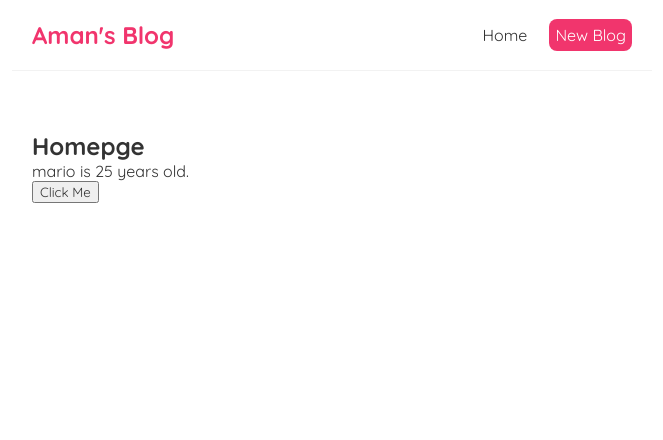
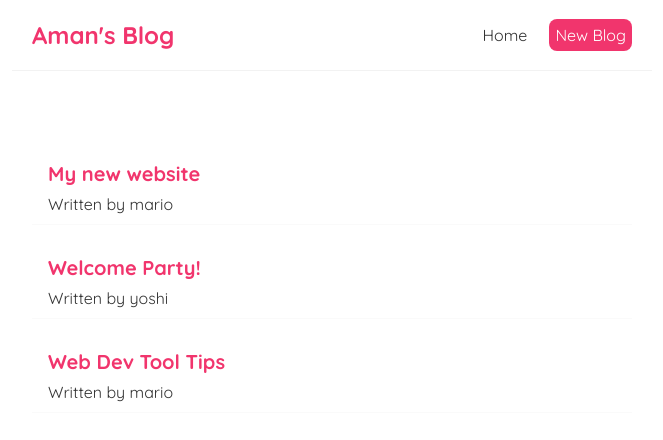
Before and after one commit to amanRecreates/react_blog, a React (Create React App) app: page / in a window 1280 px wide. Shown: the top 440 px of the page, without its empty margins (308-971 px from the left). Built offline with nearby package versions, Linux system fonts and the light colour scheme.

Commit message:
learned outputing list in react & learned react dev tools

```diff
--- a/src/Home.js
+++ b/src/Home.js
@@ -2,19 +2,20 @@
 
 const Home = () => {
 
-    const [name, setName] = useState('mario')
-    const [age, setAge] = useState(25)
-
-    const handleClick = () => {
-        setName('Aman')
-        setAge(22)
-    }
+   const [blogs, setBlogs] = useState([
+       { title: 'My new website', body: 'lorem ipsum...', author: 'mario', id: 1},
+       { title: 'Welcome Party!', body: 'lorem ipsum...', author: 'yoshi', id: 2},
+       { title: 'Web Dev Tool Tips', body: 'lorem ipsum...', author: 'mario', id: 3},
+   ])
 
     return (
         <div className="home">
-            <h2>Homepge</h2>
-            <p>{ name } is { age } years old.</p>
-            <button onClick={() => handleClick()}>Click Me</button>
+            {blogs.map((blog) => (
+                <div className="blog-preview" key={blog.id}>
+                    <h2>{ blog.title }</h2>
+                    <p>Written by { blog.author }</p>
+                </div>
+            ))}
         </div>
     );
 }
--- a/src/index.scss
+++ b/src/index.scss
@@ -40,3 +40,21 @@
     margin: 40px auto;
     padding: 20px;
 }
+
+// Blog Preview
+
+.blog-preview {
+    padding: 10px 16px;
+    margin: 20px 0;
+    border-bottom: 1px solid #fafafa;
+
+    &:hover {
+        box-shadow: 1px 3px 5px rgba(0,0,0,0.1);
+    }
+
+    h2 {
+        font-size: 20px;
+        color: #f1356d;
+        margin-bottom: 8px;
+    }
+}
```
